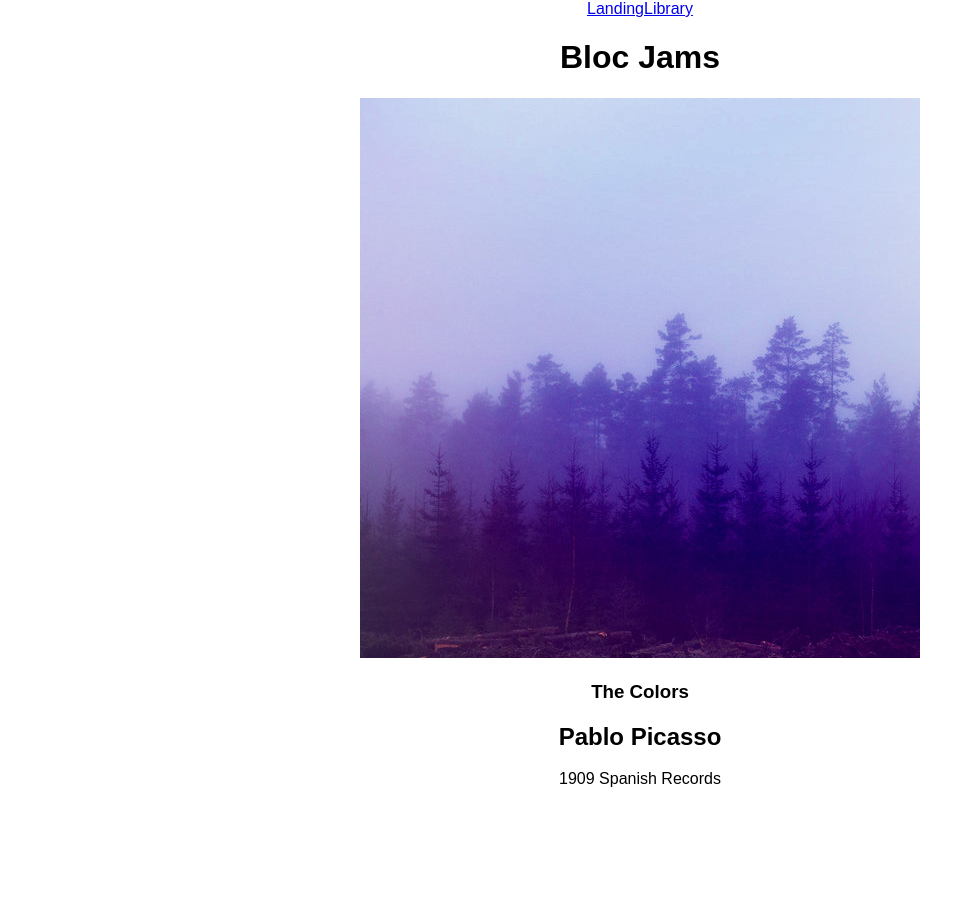
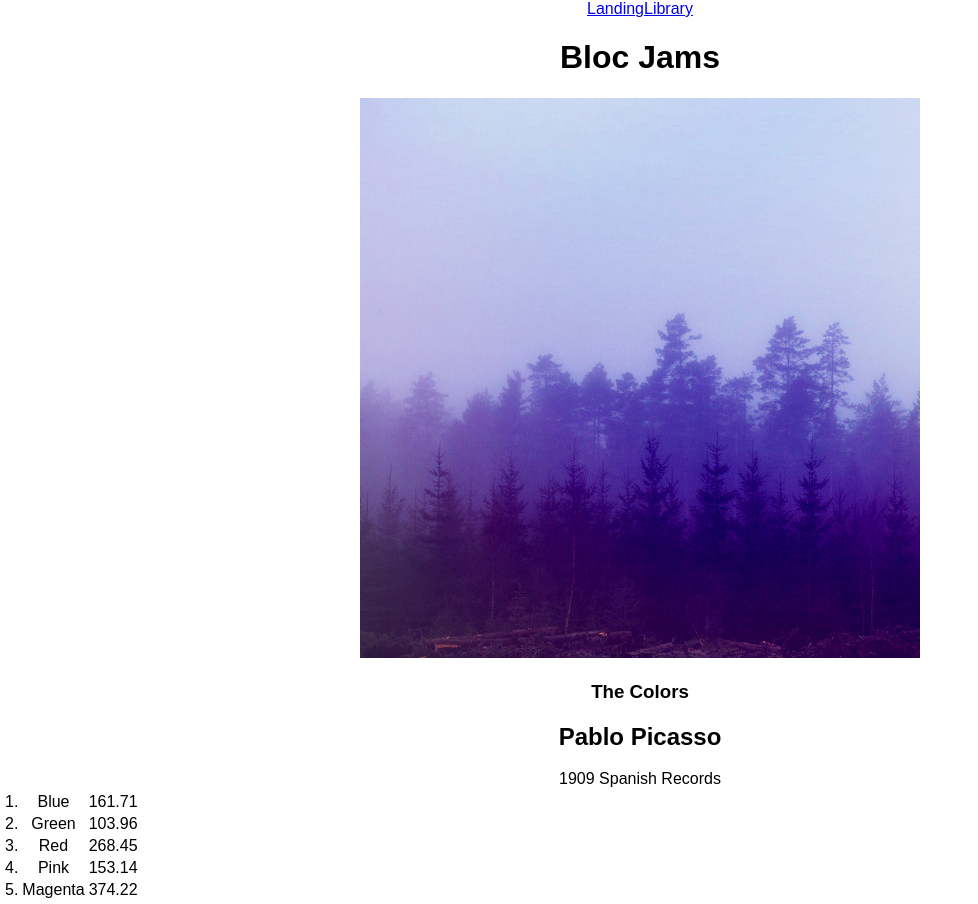
Before and after one commit to BRichie/bloc-jams-react, a React (Create React App) app: page /album/the-colors in a window 1280 px wide. Shown: the whole page, without its empty margins (0-978 px from the left). Before the commit the page ends 800 px from the top, so only its background shows below. Built offline with nearby package versions, Linux system fonts and the light colour scheme.

Commit message:
Assignment 6 Completed

```diff
--- a/src/components/Album.js
+++ b/src/components/Album.js
@@ -30,7 +30,22 @@
                         <col id="song-title-column" />
                         <col id="song-duration-column" />
                     </colgroup>
+
                     <tbody>
+
+                        <section className="songs">
+                    {
+
+                    this.state.album.songs.map((song, index) => {
+          return <tr className="song" key={index} >
+                    <td className="song-number"> {index + 1 }. </td>
+                    <td className="song-title">{song.title}</td>
+                    <td className="song-duration">{song.duration}</td>
+
+       </tr>
+                    })
+           }
+                    </section>
                     </tbody>
                     </table>
             </section>
```
